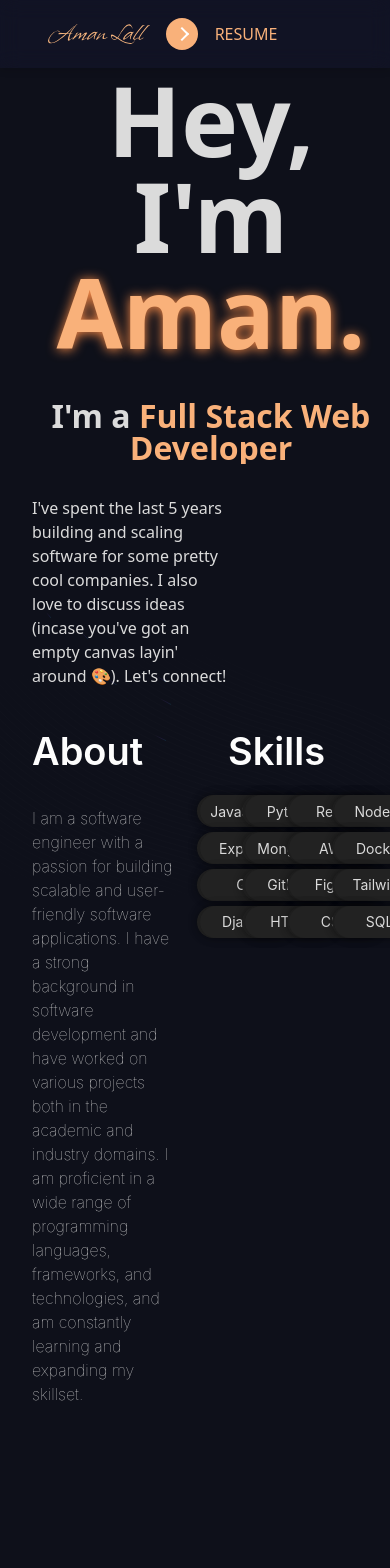
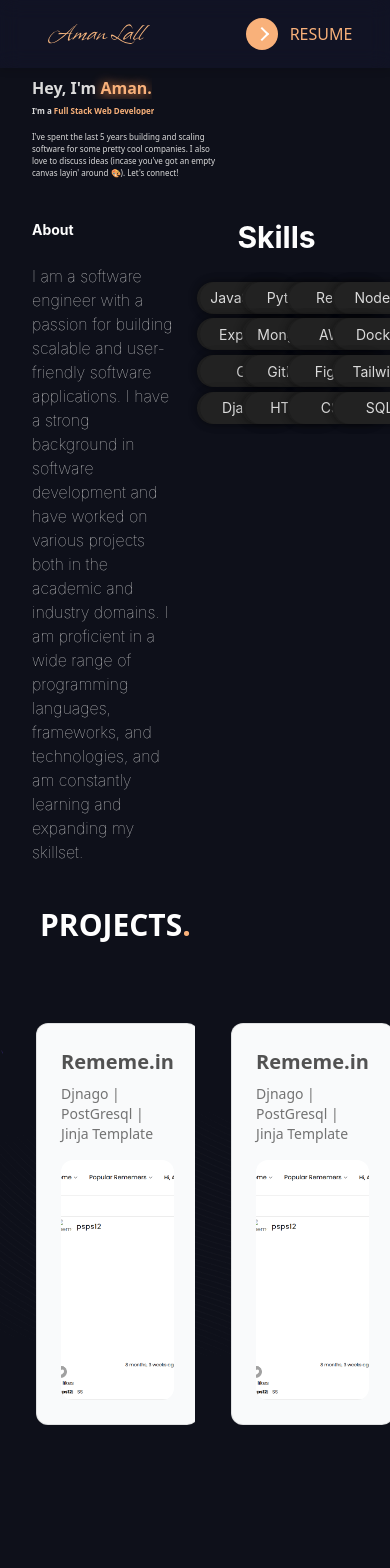
Before and after one commit to amanlall/react-vite-app, a React (Vite) app: page / in a window 390 px wide. Shown: the top 1568 px of the page. Built offline with nearby package versions, Linux system fonts and the light colour scheme.

Commit message:
Mobile device compatibility changes

```diff
--- a/src/App.tsx
+++ b/src/App.tsx
@@ -1,39 +1,17 @@
-// // import { useState } from 'react'
-// import './App.css'
-// import
-// {  Divider }
-// from
-// "antd"
 
-// import {ThreeDCardDemo} from "./components/customComponents/3d-cardComponent"
-// // import { HeroParallax } from './components/ui/hero-parallax'
-// // import { LampDemo } from './components/ui/lamp'
-// // import { TracingBeamDemo } from './components/customComponents/TracingBeam'
-// import { TextGenerateEffect} from './components/ui/text-generate-effect'
-// import {BackgroundGradientAnimation}  from './components/ui/background-gradient-animation'
-// import { NavbarDemo } from './components/customComponents/NavBar'
-// // import { BackgroundGradientAnimationDemo } from './components/customComponents/GradientBackground'
-// // import {MovingBorderDemo} from './components/customComponents/MovingBorder'
-// import { PlaceholdersAndVanishInputDemo } from './components/customComponents/SearchBoxAI'
-// import { BackgroundBeams } from './components/ui/background-beams'
-// import SkillCard from './components/customComponents/SkillCard'
 import Header from "./components/customComponents/Header"
 import {Hero} from "./components/customComponents/Hero"
-// import { BackgroundBeams } from "./components/ui/background-beams"
 
 
 
 function App() {
 
   return (
+  <>
 
-    <>
-
-    <Header  />
-
-
+    <Header/>
     <Hero/>
-</>
+  </>
   )
 }
 
--- a/src/components/customComponents/3d-cardComponent.tsx
+++ b/src/components/customComponents/3d-cardComponent.tsx
@@ -8,23 +8,23 @@ import { CardBody, CardContainer, CardItem } from "../ui/3d-card";
 export function ThreeDCardDemo() {
   return (
     <CardContainer className="inter-var">
-      <CardBody className="bg-gray-50 relative group/card  dark:hover:shadow-2xl dark:hover:shadow-emerald-500/[0.1] dark:bg-black dark:border-white/[0.2] border-black/[0.1] w-auto sm:w-[30rem] h-auto rounded-xl p-6 border  ">
+      <CardBody className="ml-10 bg-gray-50 relative group/card  dark:hover:shadow-2xl dark:hover:shadow-emerald-500/[0.1] dark:bg-black dark:border-white/[0.2] border-black/[0.1] w-auto sm:w-[30rem] h-auto rounded-xl p-6 border  ">
         <CardItem
           translateZ="50"
           className="text-xl font-bold text-neutral-600 dark:text-white"
         >
-          Make things float in air
+         Rememe.in
         </CardItem>
         <CardItem
           as="p"
           translateZ="60"
           className="text-neutral-500 text-sm max-w-sm mt-2 dark:text-neutral-300"
         >
-          Hover over this card to unleash the power of CSS perspective
+        Djnago | PostGresql | Jinja Template
         </CardItem>
         <CardItem translateZ="100" className="w-full mt-4">
           <img
-            src="https://images.unsplash.com/photo-1441974231531-c6227db76b6e?q=80&w=2560&auto=format&fit=crop&ixlib=rb-4.0.3&ixid=M3wxMjA3fDB8MHxwaG90by1wYWdlfHx8fGVufDB8fHx8fA%3D%3D"
+            src="rememe.png"
             height="1000"
             width="1000"
             className="h-60 w-full object-cover rounded-xl group-hover/card:shadow-xl"
--- a/src/components/customComponents/About.tsx
+++ b/src/components/customComponents/About.tsx
@@ -1,15 +1,19 @@
 import { Typography, Row, Col } from 'antd';
 import { motion } from 'framer-motion';
-const { Title } = Typography;
 import './Hero.css'
 import { BackgroundBeams } from '../ui/background-beams';
+import { Reveal } from './Reveal';
 export function About() {
   return (
     <div className="about-section px-8 py-10">
-          <BackgroundBeams/>
+       <BackgroundBeams/>
       <Row>
         <Col span={12}>
-          <Title style={{ color: '#fdfdfd' , fontWeight:"10px"}}>About</Title>
+        <div className="text-[#fdfdfd]  sm:text-sm md:text-3xl lg:text-3xl xl:text-3xl font-bold pb-2 mb-4">
+  About
+</div>
+
+
           <div className="summary">
             I am a software engineer with a passion for building scalable and
             user-friendly software applications. I have a strong background in
@@ -35,7 +39,9 @@ function Skills() {
   return (
     <div className="skills-container align-center">
 
-      <Title style={{ color: '#fdfdfd' , fontWeight:"10px"}}>Skills</Title>
+<div className="text-[#fdfdfd] text-3xl sm:text-xl md:text-xl lg:text-3xl xl:text-5xl font-bold border-[#fdfdfd] pb-2 mb-4">
+  Skills
+</div>
       <Row gutter={16}>
         {skills.map((skill, index) => (
           <Col key={index} span={6}>
@@ -43,7 +49,8 @@ function Skills() {
               className="skill-card"
               // whileHover={{ scale: 1.1, transition: { duration: 0.5 } }}
             >
-              <div className="skill-card-content">{skill}</div>
+
+              <div className="skill-card-content"><Reveal children={<div className="skill-card-icon">{skill}</div>}/></div>
             </motion.div>
           </Col>
         ))}
--- /dev/null
+++ b/src/components/customComponents/Experience.tsx
@@ -0,0 +1,61 @@
+
+export function Experience () {
+    return (
+        <div>
+        <div className="px-10 mb-10 text-white text-3xl font-bold">EXPERIENCE<span className="text-[#f9b17a] ">.</span></div>
+        <div className="ml-10">
+
+        <OneEx/>
+
+        </div>
+        </div>
+
+    )
+}
+
+function OneEx ()  {
+    const workExData = [
+       {
+        company: "Deloitte",
+        role: "Full Stack Developer",
+        FTE:"Full-Time",
+        position: "Senior Analyst",
+        duration: "Feb 2022 - Present",
+        location:"Hyderabad, India",
+        Work: "Worked on various projects including a web app, a CRM, and a web scraper. I have experience in a variety of technologies and frameworks.",
+       },
+       {
+        company: "Wipro-HSBC Bank",
+        role: "Backend Developer",
+        FTE:"Full-Time",
+        position: "Senior Analyst",
+        duration: "Feb 2022 - Present",
+        location:"Bangalore, India",
+        Work: "Worked on various projects including a web app, a CRM, and a web scraper. I have experience in a variety of technologies and frameworks.",
+       }
+    ]
+    return (
+<>
+
+{workExData.map((data, index) => (
+    <div className="mb-10" key={index}>
+        <div className="flex justify-between">
+            <div className="flex">
+            <h1 className="text-[#f9b17a] font-bold">{data.company} </h1>
+            <h1 className="text-white ml-2 ">{data.role} | </h1>
+            <h1 className="text-white ml-2">{data.location} | </h1>
+            <h1 className="text-white  ml-2">{data.FTE}</h1>
+            </div>
+        <h1 className="text-white">{data.duration}</h1>
+        </div>
+        <h1 className="text-white">{data.position}</h1>
+        <p className="text-white">{data.Work}</p>
+    </div>
+))}
+
+</>
+
+
+
+    )
+}
--- a/src/components/customComponents/Header.tsx
+++ b/src/components/customComponents/Header.tsx
@@ -7,11 +7,9 @@ const Header =  () => {
     <header className="header fixed top-0 left-0 w-full  py-4 flex justify-between items-center z-50">
       <div className="flex items-center">
         <img src="signature.svg" alt="logo" className="px-2 m-2 mr-4 h-5 w-22 " />
-        {/* <h1 className="text-white text-xl font-bold">Asasa</h1> */}
-
       </div>
         <div>
-        <button className="learn-more ">
+        <button className="learn-more">
             <span className="circle" aria-hidden="true">
             <span className="icon arrow"></span>
             </span>
--- a/src/components/customComponents/Hero.css
+++ b/src/components/customComponents/Hero.css
@@ -7,13 +7,28 @@
   font-size: 6rem; /* set font size */
   line-height: 1; /* reset line height */
   margin-left: 2rem; /* set margin */
-  margin-top: 10rem;
   color: #dbdbdb; /* set text color */
   font-weight: bold; /* set font weight */
   text-align: center; /* set text alignment */
   margin-top: 2rem; /* set margin */
   z-index: 0;
-  /* text-shadow: 0 0 4px #ff8e48; */
+  padding-top: 3rem;
+  padding-bottom: 2rem;
+
+  @media (max-width: 768px) {
+    font-size: 2rem;
+    padding-bottom: 0.2rem;
+
+  }
+
+  @media (max-width: 480px) {
+    font-size: 1rem;
+  }
+
+  @media (max-width: 320px) {
+    font-size: 0.5rem;
+  }
+
 }
 
 .brandshadow{
@@ -23,12 +38,25 @@
 .aboutme{
   font-size: 2rem; /* set font size */
   line-height: 1; /* reset line height */
+
   margin-left: 2rem; /* set margin */
   color: #dbdbdb; /* set text color */
   font-weight: bold; /* set font weight */
   text-align: center; /* set text alignment */
-  margin-top: 1/5rem; /* set margin */
+  margin-top: 1.5rem; /* set margin */
   z-index: 0;
+  @media (max-width: 768px) {
+    font-size: 1rem;
+    margin-top: 0.5rem;
+  }
+
+  @media (max-width: 480px) {
+    font-size: 0.5rem;
+  }
+
+  @media (max-width: 320px) {
+    font-size: 0.3rem;
+  }
 }
 
 .someinfosection{
@@ -41,19 +69,45 @@
   z-index: 0;
   font-weight: 10;
   width: 50%;
+  @media (max-width: 768px) {
+    font-size: 0.8rem;
+    margin-top: 1rem; /* set margin */
+  }
+
+  @media (max-width: 480px) {
+    font-size: 0.5rem;
+  }
+
+  @media (max-width: 320px) {
+    font-size: 0.3rem;
+  }
 }
 
 
 .summary{
   font-size: 1rem; /* set font size */
   line-height: 1.5; /* reset line height */
-  margin-left: 0rem; /* set margin */
+  margin-left: 1; /* set margin */
   color: #dbdbdb; /* set text color */; /* set font weight */
   text-align: left; /* set text alignment */
-  margin-top: 2rem; /* set margin */
+  margin-top: 0rem; /* set margin */
   z-index: 0;
   font-weight: 10;
   width: 90%;
+
+  @media (max-width: 768px) {
+    font-size: 0.8rem;
+    padding-bottom: 0.2rem;
+
+  }
+
+  @media (max-width: 480px) {
+    font-size: 1rem;
+  }
+
+  @media (max-width: 320px) {
+    font-size: 0.5rem;
+  }
 }
 
 .skills-container{
--- a/src/components/customComponents/Hero.tsx
+++ b/src/components/customComponents/Hero.tsx
@@ -1,11 +1,11 @@
 import { useScroll } from "framer-motion";
 import { useEffect, useRef } from "react";
-// import { BackgroundBeams } from '../ui/background-beams';
-// import { SparklesCore } from "../ui/Sparkles";
-// import { ThreeDCardDemo } from "./3d-cardComponent";
 import './Hero.css'
 import { Reveal } from "./Reveal";
 import { About } from "./About";
+import { ThreeDCardDemo } from "./3d-cardComponent";
+import { BackgroundBeams } from "../ui/background-beams";
+import { Experience } from "./Experience";
 
 export const Hero = () => {
   const ref = useRef(null);
@@ -20,9 +20,11 @@ console.log(scrollYProgress)
 
   return (
     <div
-      className="hero-container absolute  left-0 w-full h-[200vh] bg-[#0e101a]  overflow-hidden  antialiased relative flex flex-col self-auto [perspective:1000px] [transform-style:preserve-3d] z-10"
+      className="hero-container absolute bg-[#0e101a]  overflow-hidden  antialiased relative flex flex-col  [perspective:1000px] [transform-style:preserve-3d]"
     >
-      <Reveal children={<div className="greeting py-10">
+          <BackgroundBeams/>
+
+      <Reveal children={<div className="greeting">
         Hey, I'm <span className="brandshadow text-[#f9b17a]">Aman.</span>
       </div>}/>
       <Reveal children={<div className="aboutme">
@@ -33,10 +35,23 @@ console.log(scrollYProgress)
       I also love to discuss ideas (incase you've got an empty canvas layin' around 🎨). Let's connect!
       </div>}/>
 
-      {/* <Reveal children={<About/>}/> */}
-<About/>
+            {/* <Reveal children={<About/>}/> */}
+      <About/>
+      <div className="px-10 text-white text-3xl font-bold">PROJECTS<span className="text-[#f9b17a] ">.</span></div>
+<div className="flex">
+<Reveal children={<ThreeDCardDemo />}/>
+<Reveal children={<ThreeDCardDemo />}/>
 
-      {/* <Reveal children={<div className="someinfosection"><ThreeDCardDemo /></div>}/> */}
+</div>
+<div className="flex">
+<Reveal children={<ThreeDCardDemo />}/>
+<Reveal children={<ThreeDCardDemo />}/>
+
+</div>
+
+<div className="flex">
+<Experience/>
+</div>
 
 
 </div>
--- a/src/components/customComponents/button.scss
+++ b/src/components/customComponents/button.scss
@@ -42,17 +42,16 @@ button {
   font-size: inherit;
   font-family: inherit;
   &.learn-more {
-    width: 12rem;
+    width: 7rem;
     height: auto;
     .circle {
       @include transition(all, 0.45s, cubic-bezier(0.65,0,.076,1));
       position: relative;
       display: block;
-      margin: 0;
       width: 2rem;
       height: 2rem;
       background: $black;
-      border-radius: 1.625rem;
+      border-radius: 1.25rem;
       .icon {
         @include transition(all, 0.45s, cubic-bezier(0.65,0,.076,1));
         position: absolute;
@@ -88,7 +87,7 @@ button {
       right: 0;
       bottom: 0;
       padding: 0.75rem 0;
-      margin: 0 0 0 -2rem;
+      margin: 0 0 0 2.375rem;
       color: $black;
       font-weight: 300;
       line-height: 0.6;
@@ -98,7 +97,7 @@ button {
   }
   &:hover {
     .circle {
-      width: 70%;
+      width: 110%;
       .icon {
         &.arrow {
         background: $white;
```
Also changed, not shown: public/rememe.png (added).
